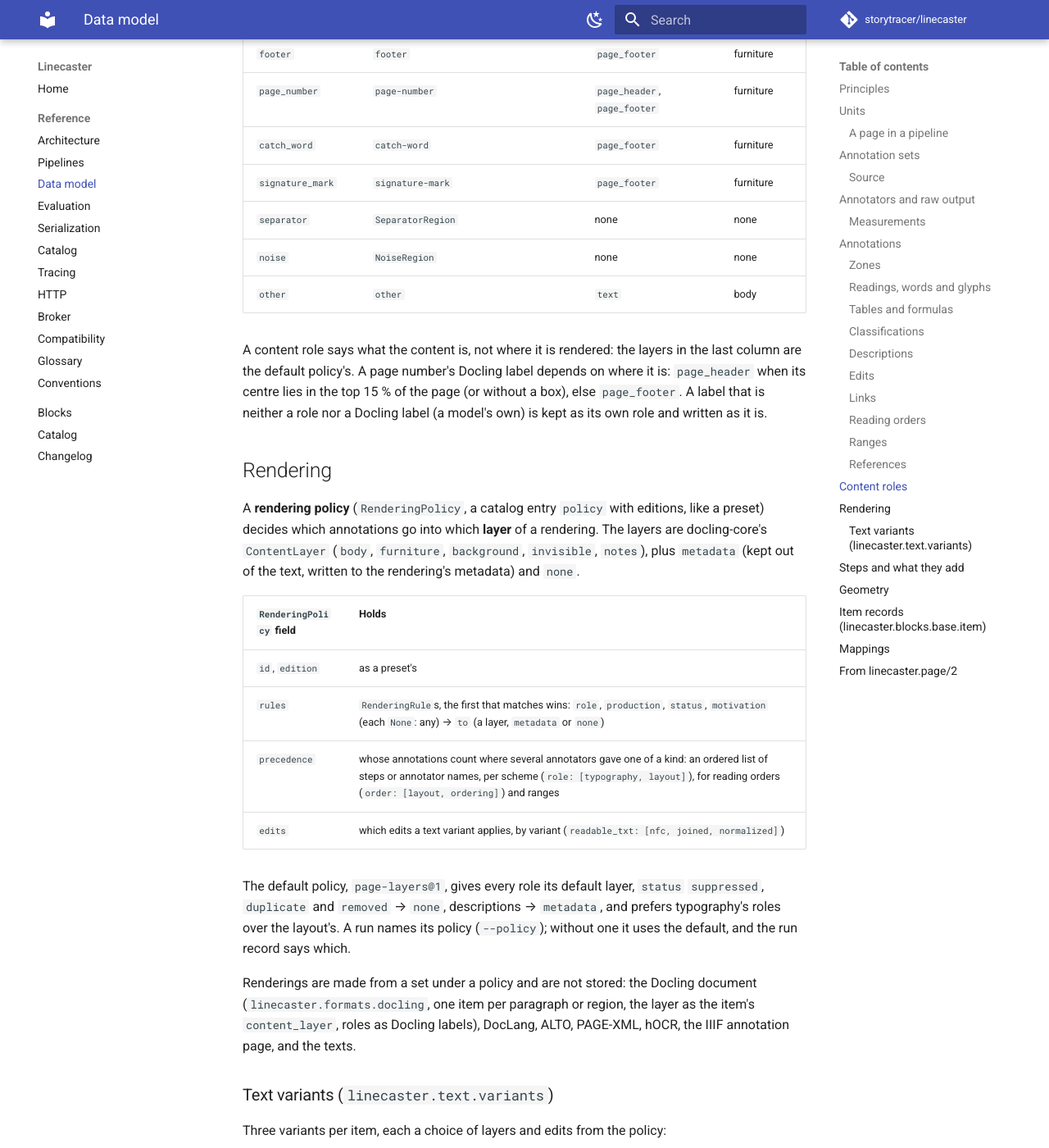
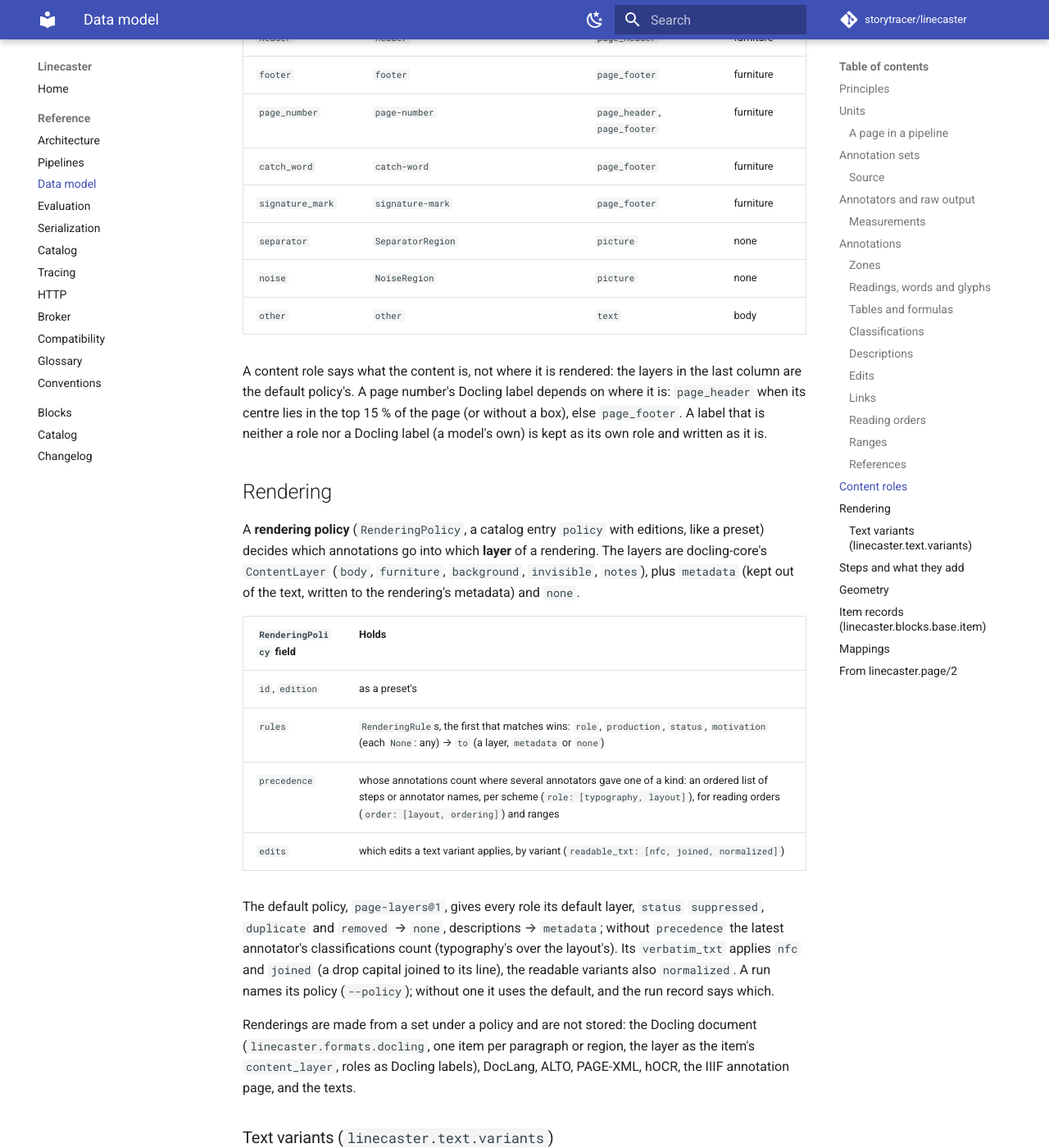
Before and after one commit to storytracer/linecaster, an MkDocs documentation site: the page built from docs/reference/data-model.md, in a window 1280 px wide and 1400 px high, scrolled down 14183 px. Shown: the whole window at 82% size. Built offline with MkDocs 1.6.1 and Material for MkDocs 9.7.7, drawn with Linux system fonts in a browser that asks for light colours; comment, search, counter and statistics services are not loaded; the version menu is left out; some of the changed text lies outside the part shown.

Commit message:
A policy's hash covers what its YAML states; the IIIF export hides lines by its own policy; from_docling takes each item's page height; docstrings and the data model reference corrected; content roles in the page files as an open item
Co-Authored-By: Claude Opus 5.5 <noreply@anthropic.com>

```diff
--- a/docs/reference/data-model.md
+++ b/docs/reference/data-model.md
@@ -172,7 +172,7 @@ confidence:
 | `output` | the index of the raw output it was parsed from, if any |
 | `derived_from` | [references](#references) to what it was made from (PROV's `wasDerivedFrom`): a paragraph's lines, an edit's source, a classification's evidence |
 | `confidence` | the annotator's confidence, 0 to 1, if it gave one |
-| `<ns>__<field>` | extension fields, namespaced (`lighton__continuation`); linecaster's own code writes none |
+| `<ns>__<field>` | extension fields, namespaced: an adapter's or a step's own (`lighton__continuation`, `typography__reason`), never shared vocabulary |
 
 | Class | Motivation | Target | Is |
 |---|---|---|---|
@@ -374,8 +374,8 @@ The `role` scheme's vocabulary, the **content roles**, is PAGE-XML's region type
 | `page_number` | `page-number` | `page_header`, `page_footer` | furniture |
 | `catch_word` | `catch-word` | `page_footer` | furniture |
 | `signature_mark` | `signature-mark` | `page_footer` | furniture |
-| `separator` | `SeparatorRegion` | none | none |
-| `noise` | `NoiseRegion` | none | none |
+| `separator` | `SeparatorRegion` | `picture` | none |
+| `noise` | `NoiseRegion` | `picture` | none |
 | `other` | `other` | `text` | body |
 
 A content role says what the content is, not where it is rendered: the layers in the last column are the default
@@ -398,7 +398,9 @@ metadata) and `none`.
 | `edits` | which edits a text variant applies, by variant (`readable_txt: [nfc, joined, normalized]`) |
 
 The default policy, `page-layers@1`, gives every role its default layer, `status` `suppressed`, `duplicate` and
-`removed` → `none`, descriptions → `metadata`, and prefers typography's roles over the layout's. A run names its
+`removed` → `none`, descriptions → `metadata`; without `precedence` the latest annotator's classifications count
+(typography's over the layout's). Its `verbatim_txt` applies `nfc` and `joined` (a drop capital joined to its line),
+the readable variants also `normalized`. A run names its
 policy (`--policy`); without one it uses the default, and the run record says which.
 
 Renderings are made from a set under a policy and are not stored: the Docling document (`linecaster.formats.docling`,
@@ -411,7 +413,7 @@ Three variants per item, each a choice of layers and edits from the policy:
 
 | Variant | Layers | Edits | Flow |
 |---|---|---|---|
-| `verbatim_txt` | body, furniture | `nfc` | as laid out: each page's readings in reading order, tables as Markdown or HTML, pages joined with a form feed |
+| `verbatim_txt` | body, furniture | `nfc`, `joined` | as laid out: each page's readings in reading order, tables as Markdown or HTML, pages joined with a form feed |
 | `readable_txt` | body | `nfc`, `joined`, `normalized` | flowed: the item's paragraphs, a paragraph's pieces joined with their separator, tables one row per line with tab-separated cells, a formula's LaTeX |
 | `readable_md` | body | as `readable_txt` | the same as Markdown: `#` title, `##` heading (by heading level), `- ` list item, tables as pipe tables (HTML when a cell spans) |
 
```
Also changed, not shown: other parts of docs/reference/data-model.md (+3 -3 lines), NOTES.md (+6 -0 lines), docs/reference/evaluation.md (+1 -1 lines), 9 other files.
